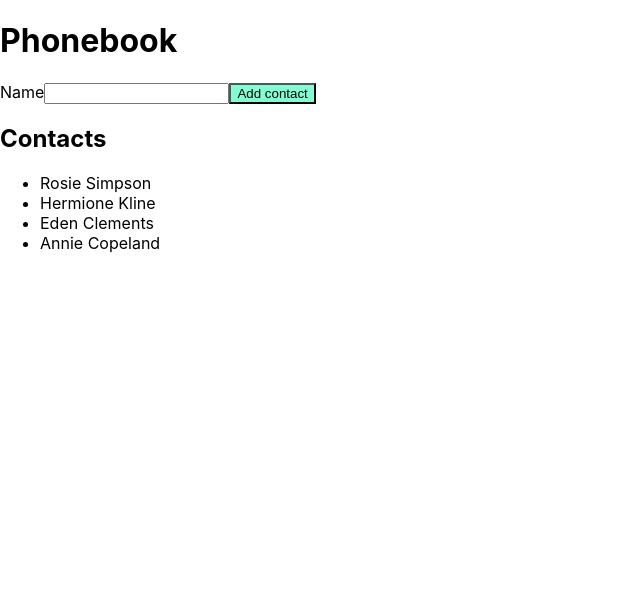
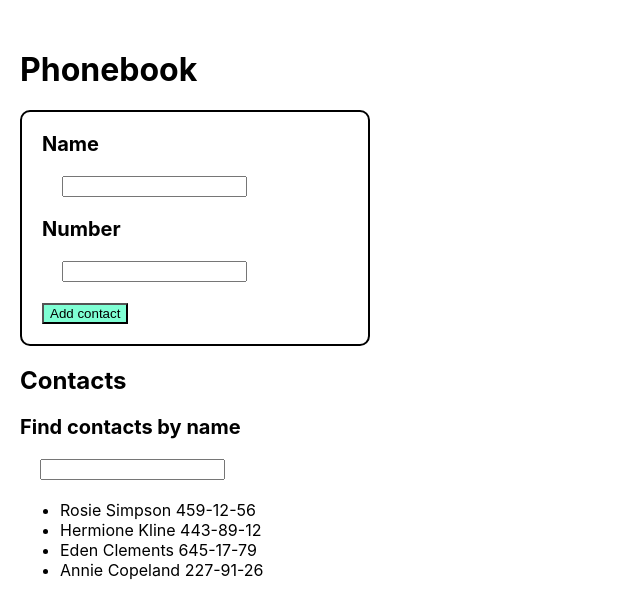
Before and after one commit to MateuszCharysz/goit-react-hw-02-phonebook, a React (Create React App) app: page / in a window 1280 px wide. Shown: the top 614 px of the page, without its empty margins (0-640 px from the left). Built offline with nearby package versions, Linux system fonts and the light colour scheme.

Commit message:
step 2 compleate during step 3

```diff
--- a/src/components/App.jsx
+++ b/src/components/App.jsx
@@ -1,12 +1,14 @@
-// import PropTypes from 'prop-types'
+import PropTypes from 'prop-types';
 import React, { Component } from 'react';
 import Form from './form/form';
 import Input from './input/input';
 import Button from './button/button';
 import ContactList from './contact-list/contact-list';
+import css from './App.module.css';
+import { nanoid } from 'nanoid';
 
 export class App extends Component {
-  static propTypes = { contacts: Array, name: String };
+  // static propTypes = { contacts: Array, name: String };
 
   state = {
     contacts: [
@@ -14,17 +16,37 @@ export class App extends Component {
       { id: 'id-2', name: 'Hermione Kline', number: '443-89-12' },
       { id: 'id-3', name: 'Eden Clements', number: '645-17-79' },
       { id: 'id-4', name: 'Annie Copeland', number: '227-91-26' },
-    ], // {id: 'id-1', name: 'Rosie Simpson', number: '459-12-56'},
-    name: '', // kontrola formularza
+    ],
+    filter: '',
+    name: '',
+    number: '',
   };
 
-  changeHandler = () => {};
+  changeHandler = e => {
+    const { name, value } = e.target;
+    this.setState({ [name]: value });
+  };
 
-  submitHandler = () => {};
+  submitHandler = e => {
+    e.preventDefault();
+    this.setState(prevState => ({
+      contacts: [
+        ...prevState.contacts,
+        { id: this.idCreate, name: this.state.name, number: this.state.number },
+      ],
+    }));
+    this.formReset()
+  };
+
+  idCreate = nanoid();
+
+  formReset = () => {
+    this.setState({name:"", number: "", filter: ""});
+  }
 
   render() {
     return (
-      <div>
+      <div className={css.container}>
         <h1>Phonebook</h1>
         <Form
           render={
@@ -32,11 +54,22 @@ export class App extends Component {
               <Input
                 label="Name"
                 type="text"
-                name="name"
-                pattern="^[a-zA-Zа-яА-Я]+(([' -][a-zA-Zа-яА-Я ])?[a-zA-Zа-яА-Я]*)*$"
+                dataName="name"
+                validation="^[a-zA-Zа-яА-Я]+(([' -][a-zA-Zа-яА-Я ])?[a-zA-Zа-яА-Я]*)*$"
                 title="Name may contain only letters, apostrophe, dash and spaces. For example Adrian, Jacob Mercer, Charles de Batz de Castelmore d'Artagnan"
                 required
-                onChange={this.changeHandler}
+                funcChange={this.changeHandler}
+                stateField={this.state.name}
+              />
+              <Input
+                label="Number"
+                type="tel"
+                dataName="number"
+                validation="\+?\d{1,4}?[-.\s]?\(?\d{1,3}?\)?[-.\s]?\d{1,4}[-.\s]?\d{1,4}[-.\s]?\d{1,9}"
+                title="Phone number must be digits and can contain spaces, dashes, parentheses and can start with +"
+                required
+                funcChange={this.changeHandler}
+                stateField={this.state.number}
               />
               <Button label="Add contact" typeOfBtn="submit" />
             </>
@@ -44,10 +77,30 @@ export class App extends Component {
           funcSubmit={this.submitHandler}
         />
         <h2>Contacts</h2>
+        <Input
+          label="Find contacts by name"
+          type="text"
+          dataName="filter"
+          validation="\+?\d{1,4}?[-.\s]?\(?\d{1,3}?\)?[-.\s]?\d{1,4}[-.\s]?\d{1,4}[-.\s]?\d{1,9}"
+          title="Search is not case sensitive"
+          required
+          funcChange={this.changeHandler}
+          stateField={this.state.filter}
+        />
         <ContactList arr={this.state.contacts} />
       </div>
     );
   }
 }
 
+// App.propTypes ={
+//   state: PropTypes.shape(
+//     contacts: PropTypes.arrayOf(
+//       PropTypes.shape({
+//         id: PropTypes.string
+//       })
+//     ),
+//     name:
+//   )
+// }
 export default App;
--- /dev/null
+++ b/src/components/App.module.css
@@ -0,0 +1,4 @@
+.container {
+    margin: 50px 20px;
+    width: 350px;
+}
--- a/src/components/button/Button.module.css
+++ b/src/components/button/Button.module.css
@@ -1,3 +1,11 @@
 .btn {
     background-color: aquamarine;
 }
+
+.btn:hover {
+    cursor: pointer;
+}
+
+.btn:active {
+    background-color: blueviolet;
+}
--- a/src/components/button/button.jsx
+++ b/src/components/button/button.jsx
@@ -10,7 +10,7 @@ const Button = ({label, typeOfBtn}) => {
 
 Button.propTypes = {
     label: PropTypes.string.isRequired,
-    typeof: PropTypes.string.isRequired
+    typeOfBtn: PropTypes.string.isRequired
 }
 
 export default Button
--- a/src/components/contact-list/contact-list.jsx
+++ b/src/components/contact-list/contact-list.jsx
@@ -5,18 +5,20 @@ const ContactList = ({ arr }) => {
   return (
     <ul>
       {arr.map(({ id, name, number }) => (
-        <li key={id}>{name}</li>
+        <li key={id}>{`${name} ${number}`}</li>
       ))}
     </ul>
   );
 };
 
 ContactList.propTypes = {
-  arr: PropTypes.arrayOf([{
-    id: PropTypes.string.isRequired,
-    name: PropTypes.string.isRequired,
-    number: PropTypes.string,
-  }]),
+  arr: PropTypes.arrayOf(
+    PropTypes.shape({
+      id: PropTypes.string.isRequired,
+      name: PropTypes.string.isRequired,
+      number: PropTypes.string,
+    }),
+  ),
 };
 
 export default ContactList;
--- /dev/null
+++ b/src/components/form/Form.module.css
@@ -0,0 +1,5 @@
+.form {
+    border: 2px solid black;
+    border-radius: 10px;
+    padding: 20px;
+}
--- a/src/components/form/form.jsx
+++ b/src/components/form/form.jsx
@@ -1,19 +1,14 @@
-import React from 'react'
-import PropTypes from 'prop-types'
+import React from 'react';
+import PropTypes from 'prop-types';
+import css from './Form.module.css'
 
-const Form = ({render, funcSubmit, funcChange}) => {
-  return (
-    <form onSubmit={funcSubmit}>{render}</form>
-  )
-}
+const Form = ({ render, funcSubmit }) => {
+  return <form onSubmit={funcSubmit} className={css.form}>{render}</form>;
+};
 
 Form.propTypes = {
-    render: PropTypes.oneOf(
-        PropTypes.func,
-        PropTypes.element
-    ).isRequired,
-    funcSubmit: PropTypes.func.isRequired,
-    funcChange: PropTypes.func
-}
+  render: PropTypes.oneOfType([PropTypes.func, PropTypes.element]).isRequired,
+  funcSubmit: PropTypes.func.isRequired,
+};
 
-export default Form
+export default Form;
--- /dev/null
+++ b/src/components/input/Input.module.css
@@ -0,0 +1,10 @@
+.label {
+    display: block;
+    font-size: 20px;
+    font-weight: bold;
+}
+
+.input {
+    margin: 20px;
+    display: block;
+}
--- a/src/components/input/input.jsx
+++ b/src/components/input/input.jsx
@@ -1,17 +1,19 @@
 import React from 'react'
 import PropTypes from 'prop-types'
+import css from './Input.module.css'
 
-const Input = ({label, type, name, validation, title, func }) => {
+const Input = ({label, type, dataName, validation, title, funcChange, stateField }) => {
   return (
-    <label>
+    <label className={css.label}>
       {label}
-      <input
+      <input className={css.input}
         type={type}
-        name={name}
+        name={dataName}
         pattern={validation}
         title={title}
         required
-        onChange={func}
+        onChange={funcChange}
+        value={stateField}
       />
     </label>
   );
@@ -20,10 +22,11 @@ const Input = ({label, type, name, validation, title, func }) => {
 Input.propTypes = {
   label: PropTypes.string.isRequired,
   type: PropTypes.string.isRequired,
-  name: PropTypes.string.isRequired,
+  dataName: PropTypes.string.isRequired,
   validation: PropTypes.string.isRequired,
   title: PropTypes.string.isRequired,
-  func: PropTypes.func.isRequired
+  funcChange: PropTypes.func.isRequired,
+  stateField: PropTypes.string.isRequired
 };
 
 export default Input
```
